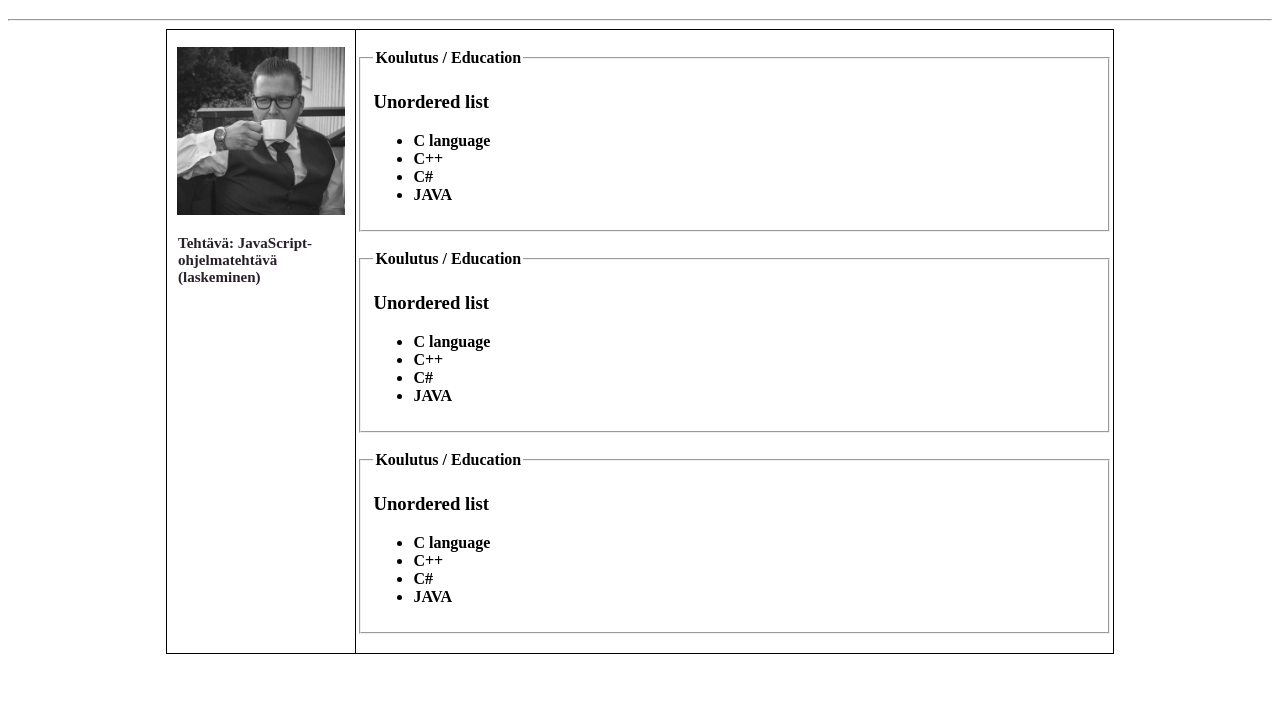
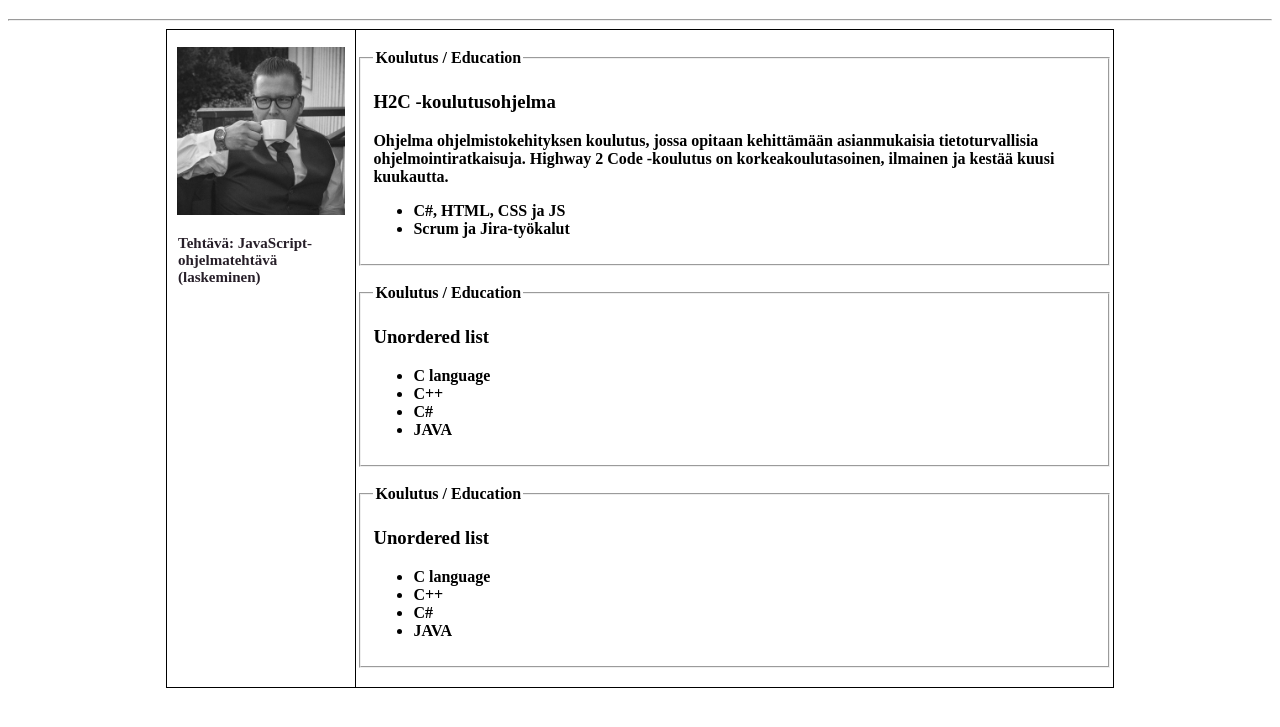
Before and after one commit to heikkijuhani/web-dev-intro, a plain HTML site: page docs/index.html in a window 1280 px wide. Shown: the part 61-788 px from the top of the page. Drawn offline with Linux system fonts and the light colour scheme.

Commit message:
Add files via upload

```diff
--- a/docs/index.html
+++ b/docs/index.html
@@ -44,12 +44,13 @@
                 <br>
                 <fieldset>
                 <legend>Koulutus / Education</legend>
-                        <h3>Unordered list</h3>
-                        <ul>
-                    <li>C language</li>
-                    <li>C++</li>
-                    <li>C#</li>
-                    <li>JAVA</li>
+                        <h3>H2C -koulutusohjelma</h3>
+                        <p>Ohjelma ohjelmistokehityksen koulutus,
+                        jossa opitaan kehittämään asianmukaisia tietoturvallisia ohjelmointiratkaisuja.
+                        Highway 2 Code -koulutus on korkeakoulutasoinen, ilmainen ja kestää kuusi kuukautta.</p>
+                    <ul>
+                    <li>C#, HTML, CSS ja JS</li>
+                    <li>Scrum ja Jira-työkalut</li>
                     </ul>
                 </fieldset>
 
```
